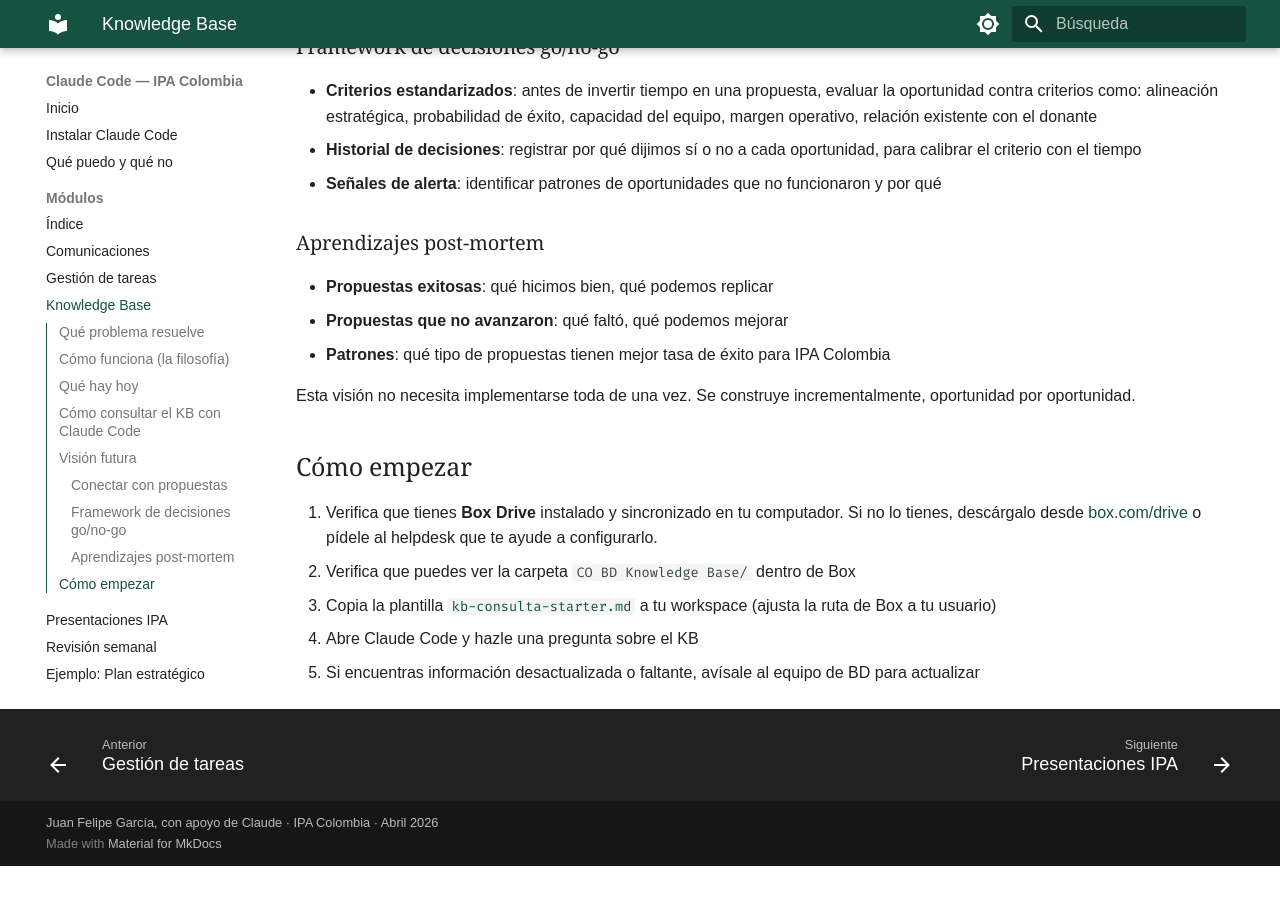
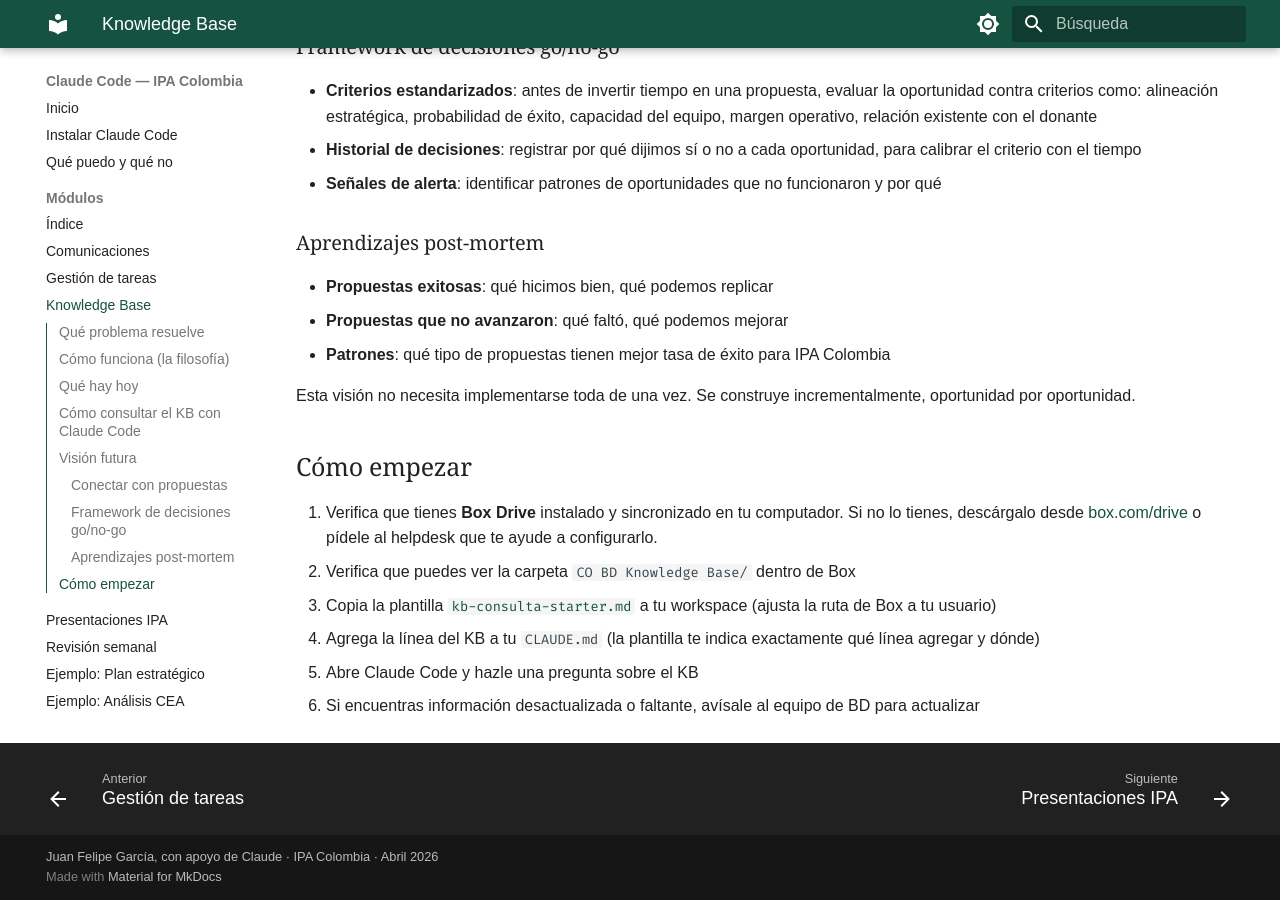
Before and after one commit to juanfegarIPA/claude-code-ipa-colombia, an MkDocs documentation site: the page built from docs/modulos/03-knowledge-base.md, in a window 1280 px wide and 900 px high, scrolled down 1570 px. Built offline with MkDocs 1.6.1 and Material for MkDocs 9.7.7, drawn with Linux system fonts in a browser that asks for light colours; some web fonts are replaced; before the commit the page ends 2436 px from its top, so only the background shows below that.

Commit message:
KB starter: agregar paso de setup en CLAUDE.md raíz del manager
La plantilla de KB ahora indica al manager agregar una línea a su
CLAUDE.md para que Claude resuelva "el KB" sin buscar en todas partes.
Se simplifica la plantilla eliminando info duplicada que ya vive en
el CLAUDE.md del propio KB.

Co-Authored-By: Claude Opus 4.6 <noreply@anthropic.com>

```diff
--- a/docs/modulos/03-knowledge-base.md
+++ b/docs/modulos/03-knowledge-base.md
@@ -69,5 +69,6 @@ Esta visión no necesita implementarse toda de una vez. Se construye incremental
 1. Verifica que tienes **Box Drive** instalado y sincronizado en tu computador. Si no lo tienes, descárgalo desde [box.com/drive](https://www.box.com/drive) o pídele al helpdesk que te ayude a configurarlo.
 2. Verifica que puedes ver la carpeta `CO BD Knowledge Base/` dentro de Box
 3. Copia la plantilla [`kb-consulta-starter.md`](../plantillas.md) a tu workspace (ajusta la ruta de Box a tu usuario)
-4. Abre Claude Code y hazle una pregunta sobre el KB
-5. Si encuentras información desactualizada o faltante, avísale al equipo de BD para actualizar
+4. Agrega la línea del KB a tu `CLAUDE.md` (la plantilla te indica exactamente qué línea agregar y dónde)
+5. Abre Claude Code y hazle una pregunta sobre el KB
+6. Si encuentras información desactualizada o faltante, avísale al equipo de BD para actualizar
```
Also changed, not shown: docs/plantillas.md (+16 -21 lines).
